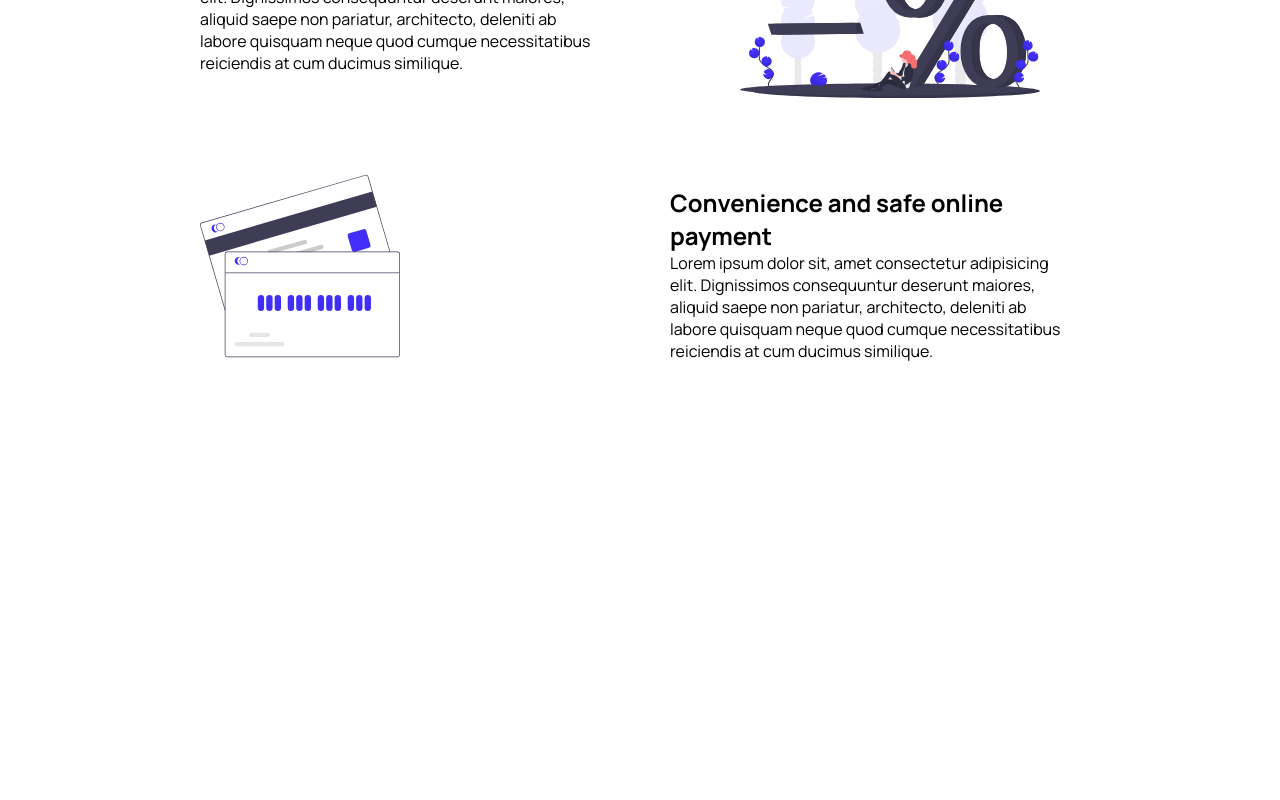
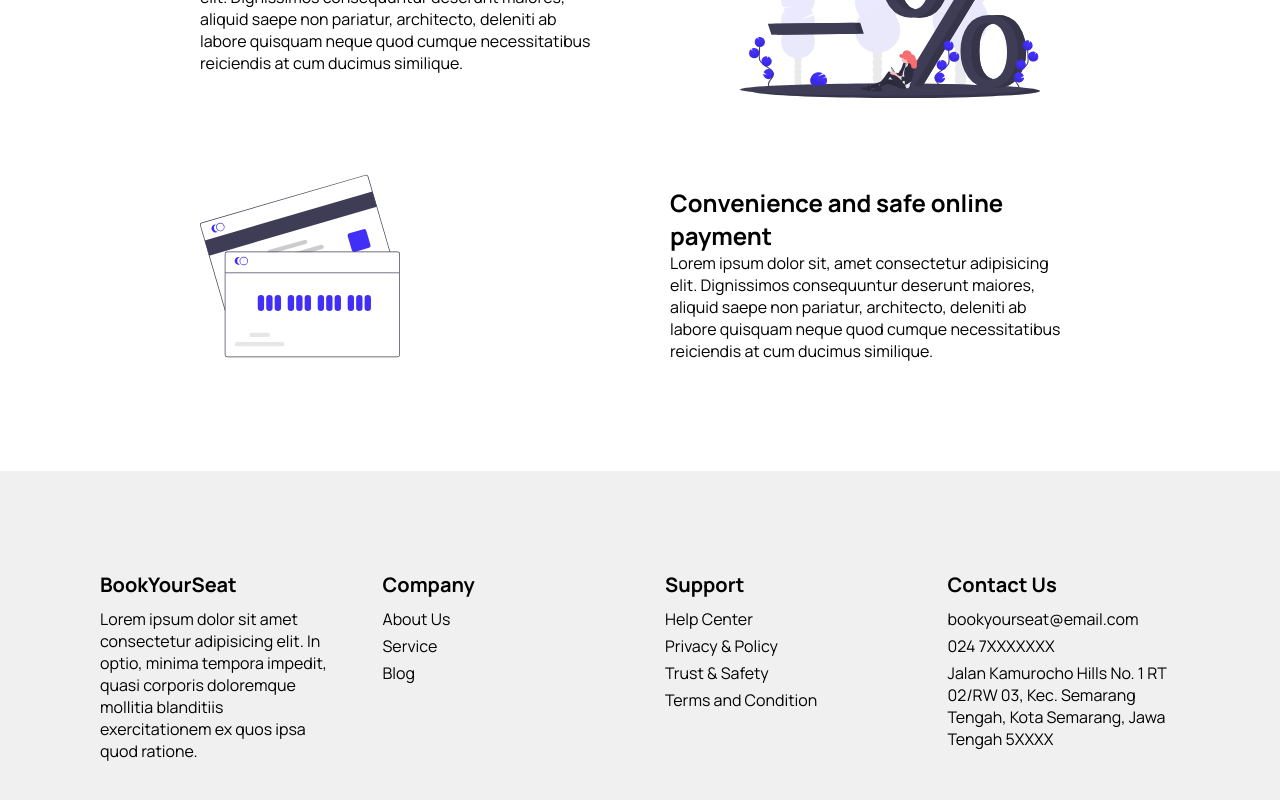
Before and after one commit to RaindyHardian/bus-ticketing-nextjs, a Next.js app: page / in a window 1280 px wide. Shown: the part 1520-2320 px from the top of the page. Before the commit the page ends 1891 px from the top, so only its background shows below. Built offline with nearby package versions, Linux system fonts and the light colour scheme.

Commit message:
add footer

```diff
--- a/components/home/header.module.css
+++ b/components/home/header.module.css
@@ -101,6 +101,6 @@
 }
 
 .submit:hover {
-  opacity: 0.95;
+  opacity: 0.9;
   cursor: pointer;
 }
--- /dev/null
+++ b/components/layout/footer.js
@@ -0,0 +1,81 @@
+import Link from "next/link";
+import styles from "./footer.module.css";
+
+export default function Footer() {
+  return (
+    <footer className={styles.footer}>
+      <div>
+        <h4 className={styles.title}>BookYourSeat</h4>
+        <p>
+          Lorem ipsum dolor sit amet consectetur adipisicing elit. In optio,
+          minima tempora impedit, quasi corporis doloremque mollitia blanditiis
+          exercitationem ex quos ipsa quod ratione.
+        </p>
+      </div>
+      <div>
+        <h4 className={styles.title}>Company</h4>
+        <ul className={styles.footerList}>
+          <li>
+            <Link href="#">
+              <a className={styles.footerLink}>About Us</a>
+            </Link>
+          </li>
+          <li>
+            <Link href="#">
+              <a className={styles.footerLink}>Service</a>
+            </Link>
+          </li>
+          <li>
+            <Link href="#">
+              <a className={styles.footerLink}>Blog</a>
+            </Link>
+          </li>
+        </ul>
+      </div>
+      <div>
+        <h4 className={styles.title}>Support</h4>
+        <ul className={styles.footerList}>
+        <li>
+            <Link href="#">
+              <a className={styles.footerLink}>Help Center</a>
+            </Link>
+          </li>
+          <li>
+            <Link href="#">
+              <a className={styles.footerLink}>Privacy & Policy</a>
+            </Link>
+          </li>
+          <li>
+            <Link href="#">
+              <a className={styles.footerLink}>Trust & Safety</a>
+            </Link>
+          </li>
+          <li>
+            <Link href="#">
+              <a className={styles.footerLink}>Terms and Condition</a>
+            </Link>
+          </li>
+        </ul>
+      </div>
+      <div>
+        <h4 className={styles.title}>Contact Us</h4>
+        <ul className={styles.footerList}>
+          <li>
+            <Link href="#">
+              <a className={styles.footerLink}>bookyourseat@email.com</a>
+            </Link>
+          </li>
+          <li>
+            <Link href="#">
+              <a className={styles.footerLink}>024 7XXXXXXX</a>
+            </Link>
+          </li>
+          <li>
+            Jalan Kamurocho Hills No. 1 RT 02/RW 03, Kec. Semarang Tengah, Kota
+            Semarang, Jawa Tengah 5XXXX
+          </li>
+        </ul>
+      </div>
+    </footer>
+  );
+}
--- /dev/null
+++ b/components/layout/footer.module.css
@@ -0,0 +1,32 @@
+.footer {
+  display: grid;
+  grid-template-columns: 1fr 1fr 1fr 1fr;
+  padding: 100px;
+  column-gap: 50px;
+  margin-top: 100px;
+  background-color: rgb(240, 240, 240);
+}
+
+.title {
+  font-size: 20px;
+  margin-bottom: 10px;
+}
+
+.footerList {
+  list-style-type: none;
+}
+
+.footerList > li {
+  margin-bottom: 5px;
+}
+
+.footerLink {
+  text-decoration: none;
+  color: black;
+}
+
+.footerLink:hover{
+  color: #412ff8;
+  cursor: pointer;
+  text-decoration: underline;
+}
--- a/components/layout/layout.js
+++ b/components/layout/layout.js
@@ -1,17 +1,20 @@
 import Navbar from "./navbar";
+import Footer from "./footer";
 
 function Layout({ children, home }) {
   if (home) {
     return (
       <div>
         {children}
+        <Footer />
       </div>
     );
   } else {
     return (
       <div>
-        <Navbar/>
+        <Navbar />
         {children}
+        <Footer />
       </div>
     );
   }
```
